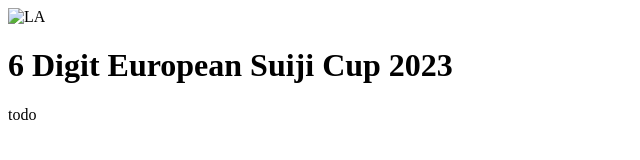
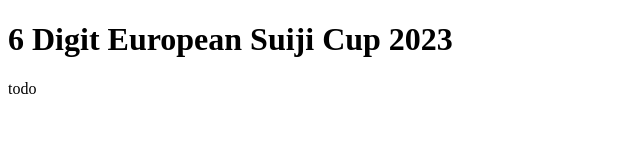
Before and after one commit to MorgenAnSpyrys/6esc2023, a plain HTML site: page index.html in a window 1280 px wide. Shown: the whole page, without its empty margins (0-640 px from the left). Drawn offline with Linux system fonts and the light colour scheme.

Commit message:
Update index.html

```diff
--- a/index.html
+++ b/index.html
@@ -9,8 +9,6 @@
 <script src=""></script>
 <body>
 
-<img src="img_la.jpg" alt="LA" style="width:100%">
-
 <div class="">
   <h1>6 Digit European Suiji Cup 2023</h1>
   todo
```
